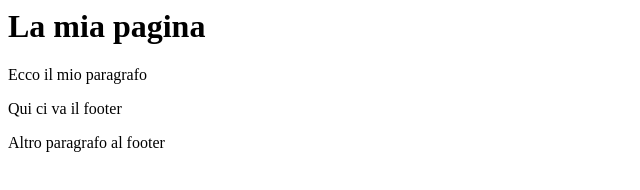
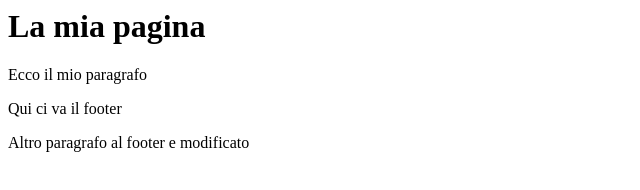
Before and after one commit to barbax/primoRepoRemoto, a plain HTML site: page index.html in a window 1280 px wide. Shown: the full height of the page, 0-640 px from the left. Drawn offline with Linux system fonts and the light colour scheme.

Commit message:
modificato paragrafo footer

```diff
--- a/index.html
+++ b/index.html
@@ -8,7 +8,7 @@
 
         <footer>
             <p>Qui ci va il footer</p>
-            <p>Altro paragrafo al footer</p>
+            <p>Altro paragrafo al footer e modificato</p>
         </footer>
     </body>
 
```
